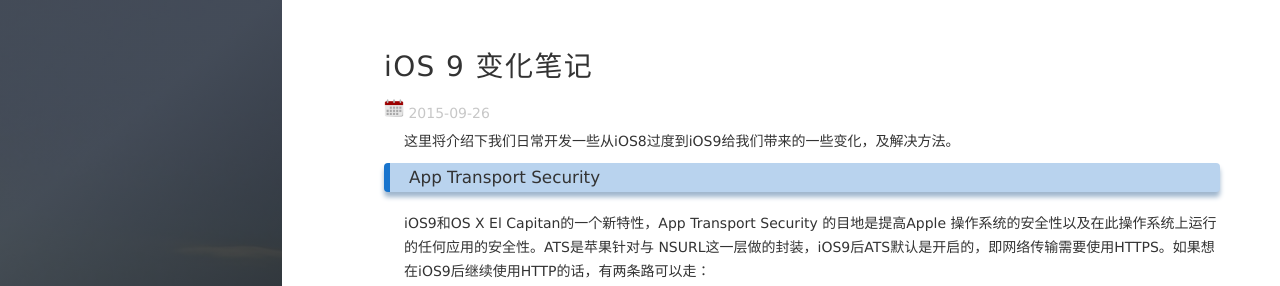
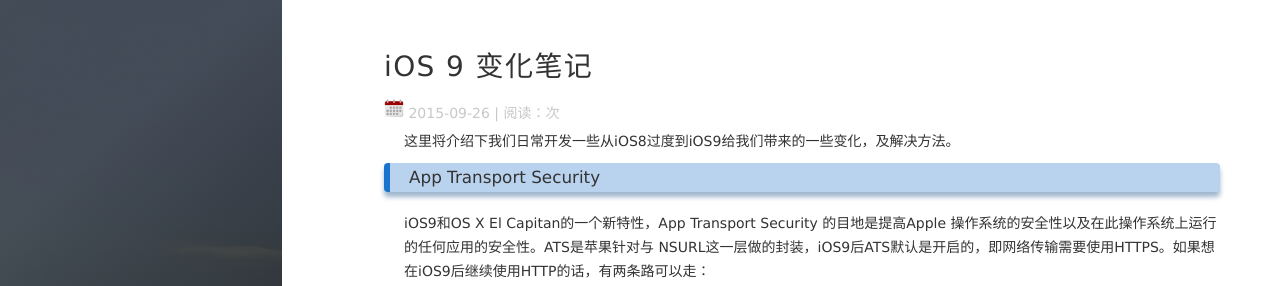
Before and after one commit to KvApril/KvApril.github.io, a Jekyll site: the page built from _posts/2015-09-26-iOS9_Note.md, in a window 1280 px wide and 900 px high. Shown: the top 286 px of the window. Built offline with Jekyll 4.4.1, drawn with Linux system fonts in a browser that asks for light colours; nearby versions of some CDN libraries; comment, search, counter and statistics services are not loaded.

Commit message:
first commit

```diff
--- a/_layouts/post.html
+++ b/_layouts/post.html
@@ -9,7 +9,7 @@
       <img src="/images/calendar.png" width="20px"/>
       <time datetime="{{page.date | date: date_to_xmlschema}}" itemprop="datePublished" class="post-meta__date date">{{page.date | date: "%F"}}</time>
 
-      <!-- <span id="busuanzi_container_page_pv"> | 阅读：<span id="busuanzi_value_page_pv"></span>次</span> -->
+      <span id="busuanzi_container_page_pv"> | 阅读：<span id="busuanzi_value_page_pv"></span>次</span>
     </p>
     </div>
   </header>
```
